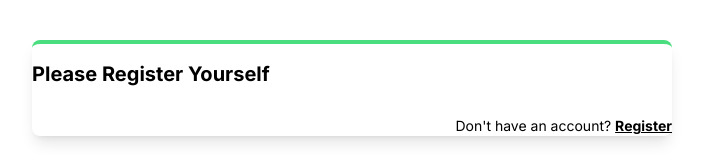
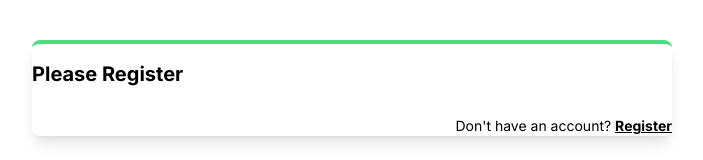
Before and after one commit to adarshdabral/vakeel, a Next.js app: page / in a window 1280 px wide. Shown: the top 160 px of the page, without its empty margins (288-991 px from the left). Built offline with nearby package versions, Linux system fonts and the light colour scheme.

Commit message:
Update LoginForm.tsx

```diff
--- a/src/components/LoginForm.tsx
+++ b/src/components/LoginForm.tsx
@@ -4,14 +4,14 @@ export default function LoginForm() {
     return (
         <div className="grid place-items-center">
             <div className="shadow-lg rounded-lg border-t-4 border-green-400 w-1/2 mx-auto my-10">
-                <h1 className="text-xl font-bold my-4">Please Register Yourself</h1>
+                <h1 className="text-xl font-bold my-4">Please Register</h1>
                 <form className="flex flex-col gap-3">
 {/*                     <input type="text" placeholder="Email" />
                     <input type="password" placeholder="Password" />
                     <button className="bg-green-600 text-white font-bold cursor-pointer px-6 py-2">Login</button>
                     <div className="bg-red-500 text-white w-fit text-sm py-1 px-3 rounded-md mt-2">Error Message</div> */}
                     <Link className="text-sm mt-3 text-right" href="/register">
-                        Don't have an account? <span className="underline font-bold">Register</span>
+                        Don&apos;t have an account? <span className="underline font-bold">Register</span>
                     </Link>
                 </form>
             </div>
```
